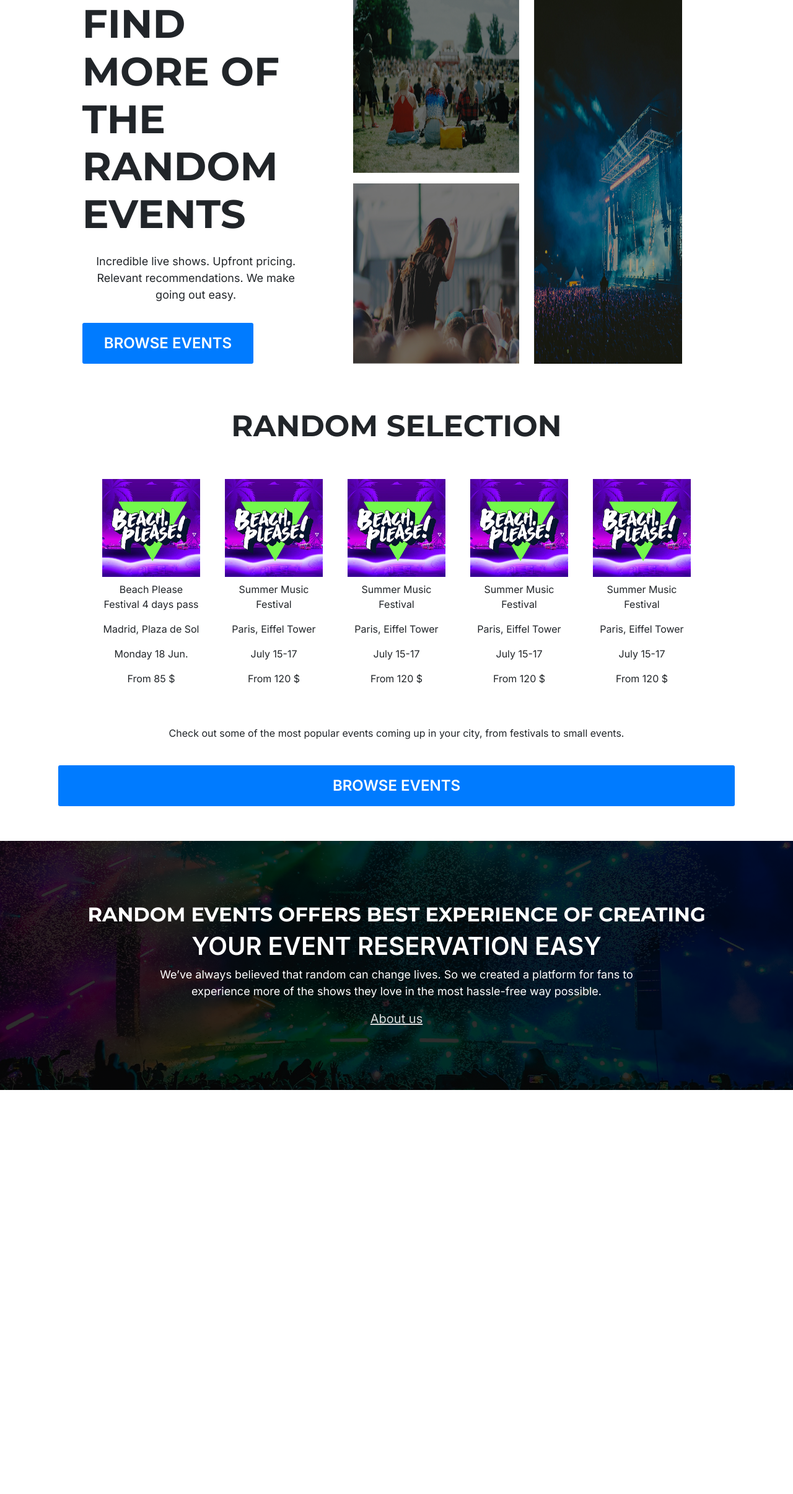
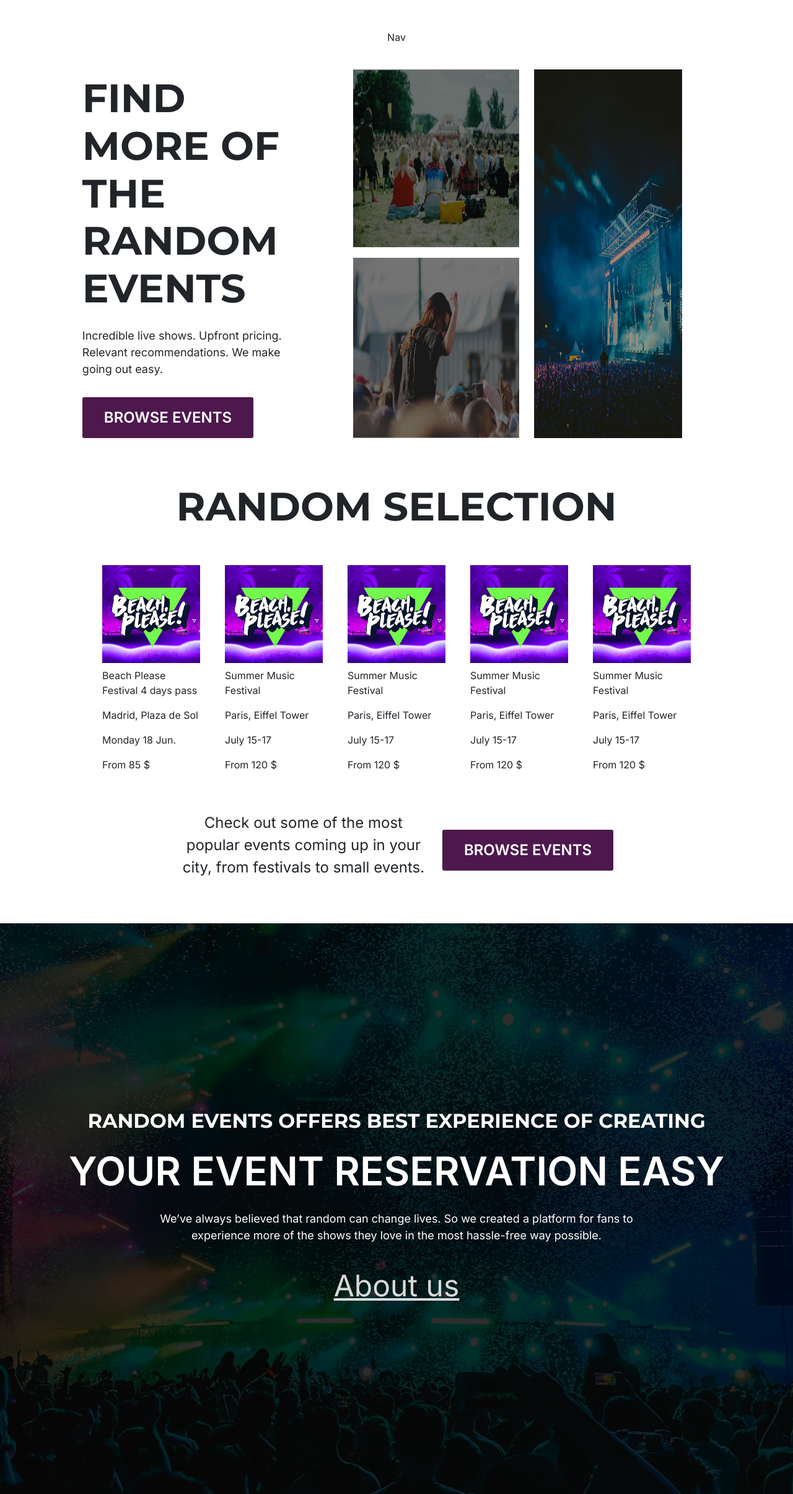
Before and after one commit to fikesoft/reserve-events, a PHP site: page /home.html in a window 1280 px wide. Shown: the whole page at 62% size. Before the commit the page ends 1759 px from the top, so only its background shows below. Run offline with PHP 8.4, Linux system fonts and the light colour scheme.

Commit message:
Made better  the colors texts centered
Made better  the colors texts centered  the text with text algin custom color

```diff
--- a/frontend/static/home.html
+++ b/frontend/static/home.html
@@ -11,12 +11,12 @@
 <body>
 
     <div class="d-flex flex-column">
+        <header class=" d-flex p-5 justify-content-center">Nav</header>
         <div class="container d-flex flex-column align-items-center">
-            <!-- 🎉 Landing Section -->
             <section class="row d-flex justify-content-center gap-3 g-2 mb-4">
                 <div class="col-lg-4 d-flex flex-column align-items-lg-start align-items-center justify-content-center gap-3 contentHome">
                     <h1 class="text-lg-start">FIND MORE OF THE RANDOM EVENTS</h1>
-                    <p>Incredible live shows. Upfront pricing. Relevant recommendations. We make going out easy.</p>
+                    <p class="text-start">Incredible live shows. Upfront pricing. Relevant recommendations. We make going out easy.</p>
                     <button class="browse-btn">Browse events</button>
                 </div>
                 <div class="row col-lg-7 d-flex justify-content-center">
@@ -28,16 +28,15 @@
                 </div>
             </section>
 
-            <!-- 🎟️ Random Selection Section -->
             <section class="row d-flex flex-column align-items-center mt-5 w-100">
                 <div class="w-100 text-center">
                     <h1 class="titleRandom">RANDOM SELECTION</h1>
                 </div>
-                <div class="d-flex flex-column align-items-center gap-4">
+                <div class="d-flex flex-column justify-content-center align-items-center  gap-4">
                     <div class="row d-flex flex-row justify-content-center flex-wrap w-100 gap-3 mt-5">
                         <div class="col-lg-2 col-md-4 col-6 event-card">
                             <img class="img-fluid" src="assets/img/eventPhoto.png" alt="photoEvent">
-                            <div class="text-center mt-2">
+                            <div class="text-start mt-2">
                                 <p>Beach Please Festival 4 days pass</p>
                                 <p>Madrid, Plaza de Sol</p>
                                 <p>Monday 18 Jun.</p>
@@ -46,7 +45,7 @@
                         </div>
                         <div class="col-lg-2 col-md-4 col-6 event-card">
                             <img class="img-fluid" src="assets/img/eventPhoto.png" alt="photoEvent">
-                            <div class="text-center mt-2">
+                            <div class="text-start mt-2">
                                 <p>Summer Music Festival</p>
                                 <p>Paris, Eiffel Tower</p>
                                 <p>July 15-17</p>
@@ -55,7 +54,7 @@
                         </div>
                         <div class="col-lg-2 col-md-4 col-6 event-card">
                             <img class="img-fluid" src="assets/img/eventPhoto.png" alt="photoEvent">
-                            <div class="text-center mt-2">
+                            <div class="text-start mt-2">
                                 <p>Summer Music Festival</p>
                                 <p>Paris, Eiffel Tower</p>
                                 <p>July 15-17</p>
@@ -64,7 +63,7 @@
                         </div>
                         <div class="col-lg-2 col-md-4 col-6 event-card">
                             <img class="img-fluid" src="assets/img/eventPhoto.png" alt="photoEvent">
-                            <div class="text-center mt-2">
+                            <div class="text-start mt-2">
                                 <p>Summer Music Festival</p>
                                 <p>Paris, Eiffel Tower</p>
                                 <p>July 15-17</p>
@@ -73,7 +72,7 @@
                         </div>
                         <div class="col-lg-2 col-md-4 col-6 event-card">
                             <img class="img-fluid" src="assets/img/eventPhoto.png" alt="photoEvent">
-                            <div class="text-center mt-2">
+                            <div class="text-start mt-2">
                                 <p>Summer Music Festival</p>
                                 <p>Paris, Eiffel Tower</p>
                                 <p>July 15-17</p>
@@ -81,17 +80,16 @@
                             </div>
                         </div>
                     </div>
-                    <div class="col-lg-3 d-flex flex-column gap-4 text-center mt-4 w-100 mb-2">
-                        <p class="text-center">Check out some of the most popular events coming up in your city, from festivals to small events.</p>
+                    <div class="col-lg-3 d-flex flex-md-row flex-column align-items-center justify-content-center gap-4 text-center mt-4 w-100 mb-2">
+                        <p class="text-center" style="max-width: 400px; font-size: 24px !important;">Check out some of the most popular events coming up in your city, from festivals to small events.</p>
                         <button class="browse-btn">Browse events</button>
                     </div>
                 </div>
             </section>
         </div>
 
-        <!-- ℹ️ About Us Section -->
         <section class="aboutUs mt-5">
-            <div class="container d-flex flex-column justify-content-center align-items-center text-center">
+            <div class="container d-flex flex-column justify-content-center align-items-center text-center gap-3">
                 <h3>RANDOM EVENTS OFFERS BEST EXPERIENCE OF CREATING</h3>
                 <h2>YOUR EVENT RESERVATION EASY</h2>
                 <p>
--- a/frontend/static/styles.css
+++ b/frontend/static/styles.css
@@ -1,9 +1,7 @@
-/* 🌍 Global Styles */
 body {
     font-family: 'Inter', sans-serif;
 }
 
-/* 🎉 Landing Section */
 .contentHome h1 {
     font-family: 'Montserrat', sans-serif;
     font-size: 64px;
@@ -19,7 +17,7 @@ body {
 }
 
 .browse-btn {
-    background-color: #007bff;
+    background-color: #4D194D;
     border-radius: 3px;
     padding: 15px 35px;
     color: white;
@@ -30,10 +28,9 @@ body {
     cursor: pointer;
 }
 
-/* 🎟️ Random Selection */
 .titleRandom {
     font-family: 'Montserrat', sans-serif;
-    font-size: 48px;
+    font-size: 64px;
     font-weight: 700;
     text-align: center;
 }
@@ -46,14 +43,14 @@ body {
     max-height: 200px;
 }
 
-/* ℹ️ About Us */
 .aboutUs {
-    padding: 100px 20px;
+    padding: 300px 20px;
     background-image: url("assets/img/bgAboutUs.png");
     background-size: cover;
     background-position: center;
     color: white;
     text-align: center;
+    display: flex;
 }
 
 .aboutUs h3 {
@@ -63,8 +60,8 @@ body {
 }
 
 .aboutUs h2 {
-    font-size: 2.5rem;
-    font-weight: 700;
+    font-size: 4rem;
+    font-weight: 800;
 }
 
 .aboutUs p {
@@ -73,12 +70,11 @@ body {
 }
 
 .aboutUs a {
-    font-size: 20px;
+    font-size: 3rem;
     color: #D9D9D9;
     text-decoration: underline;
 }
 
-/* 📱 Responsive Styles */
 @media (max-width: 576px) {
     .aboutUs {
         padding: 50px 10px;
```
